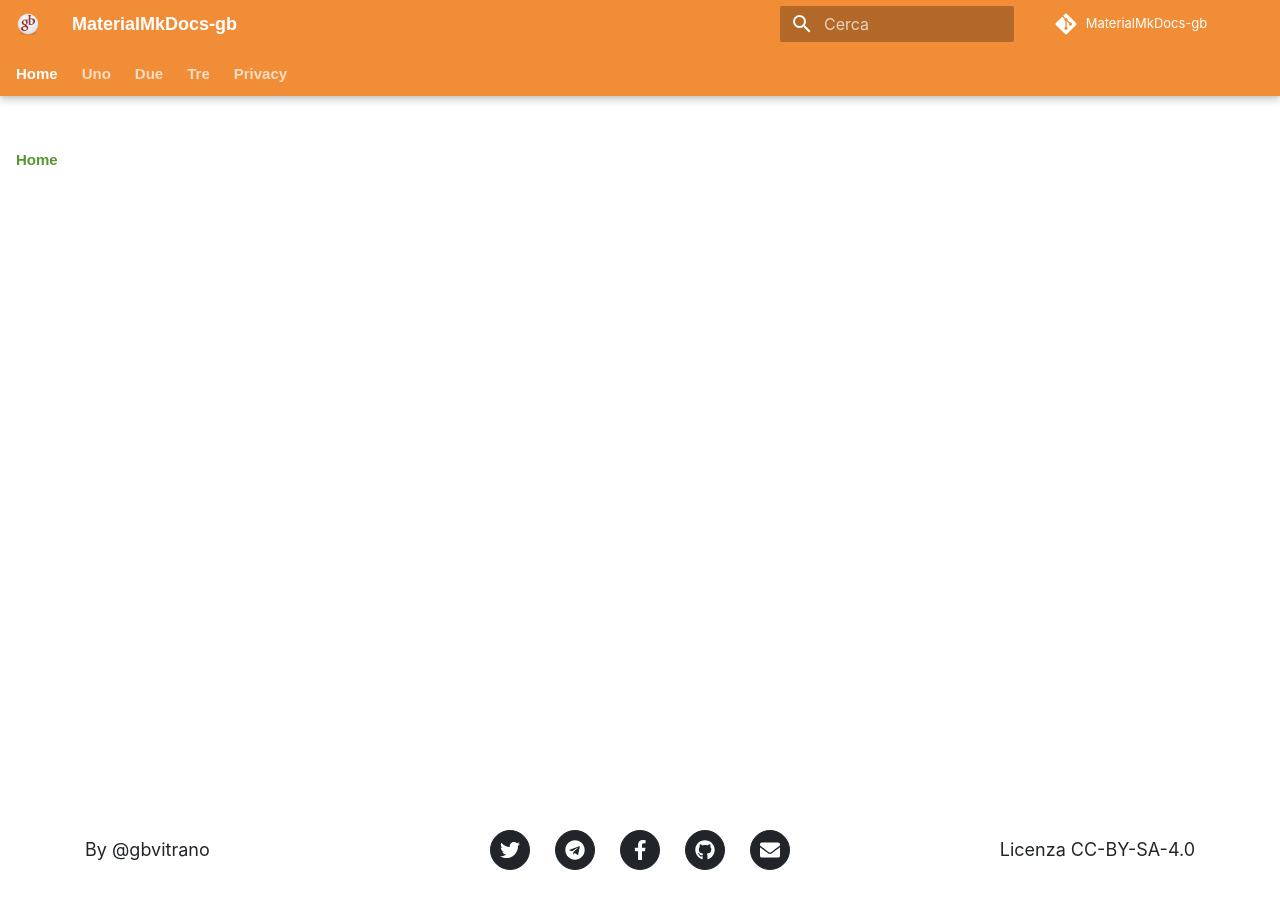
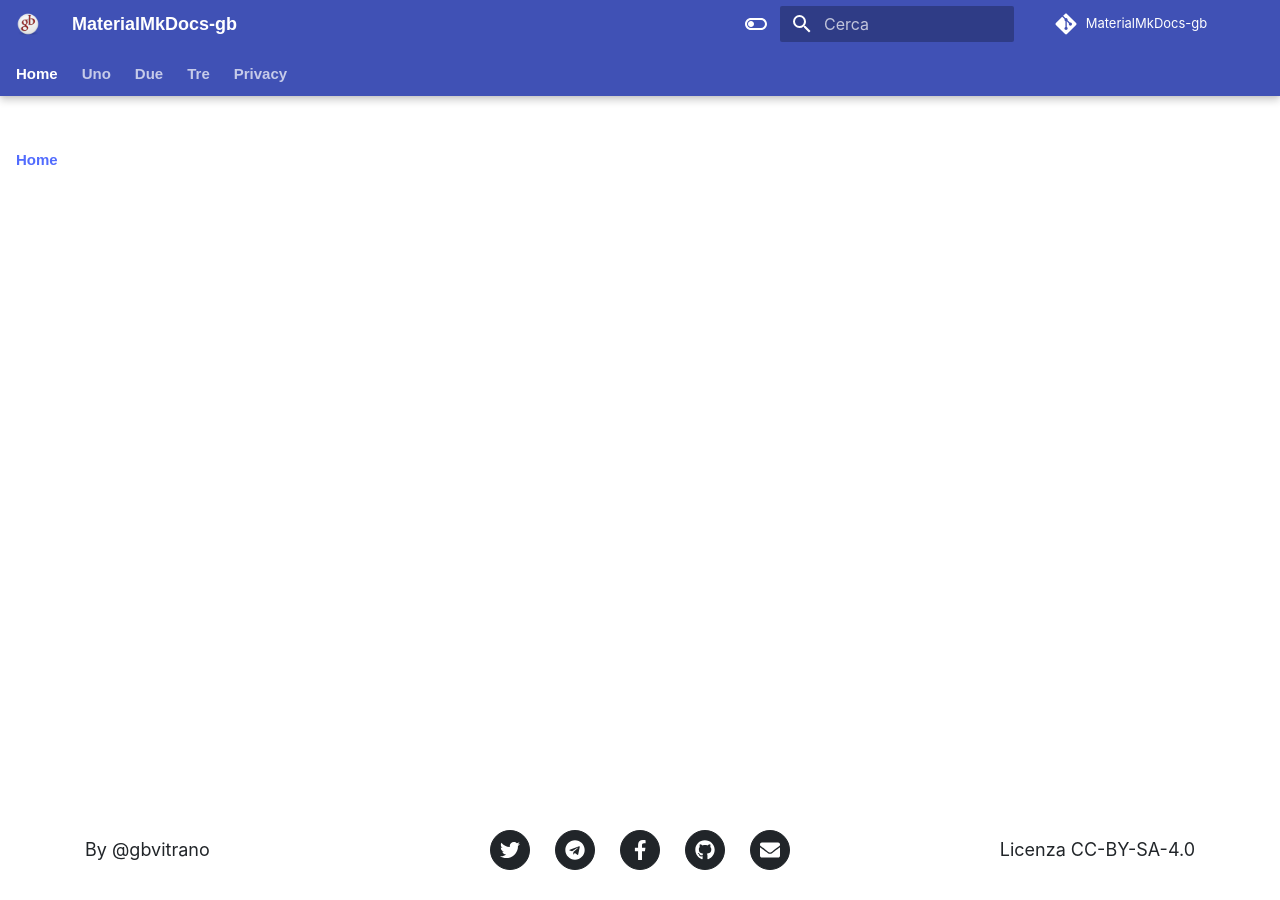
Before and after one commit to gbvitrano/MaterialMkDocs-gb, an MkDocs documentation site: the page built from docs/index.md, in a window 1280 px wide. Built offline with MkDocs 1.6.1 and Material for MkDocs 9.7.7, drawn with Linux system fonts in a browser that asks for light colours; nearby versions of some CDN libraries; some web fonts are replaced; library files that are not in the unit come from our copies; comment, search, counter and statistics services are not loaded.

Commit message:
Update mkdocs.yml

```diff
--- a/mkdocs.yml
+++ b/mkdocs.yml
@@ -55,10 +55,17 @@
     - search.highlight
     - search.share
     - search.suggest
-
   palette:
-    primary: deep orange
-    accent: green
+    - media: "(prefers-color-scheme: light)"
+      scheme: default
+      toggle:
+        icon: material/toggle-switch-off-outline
+        name: Switch to dark mode
+    - media: "(prefers-color-scheme: dark)"
+      scheme: slate
+      toggle:
+        icon: material/toggle-switch
+        name: Switch to light mode
   font:
     text: Lato
     code: Roboto Mono
```
